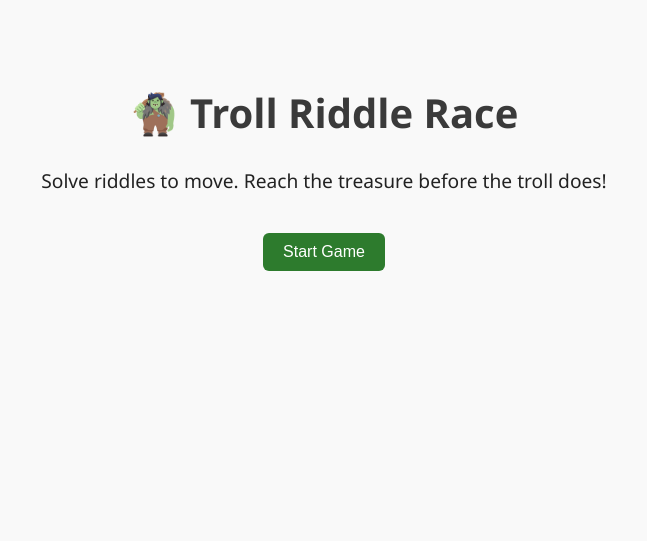
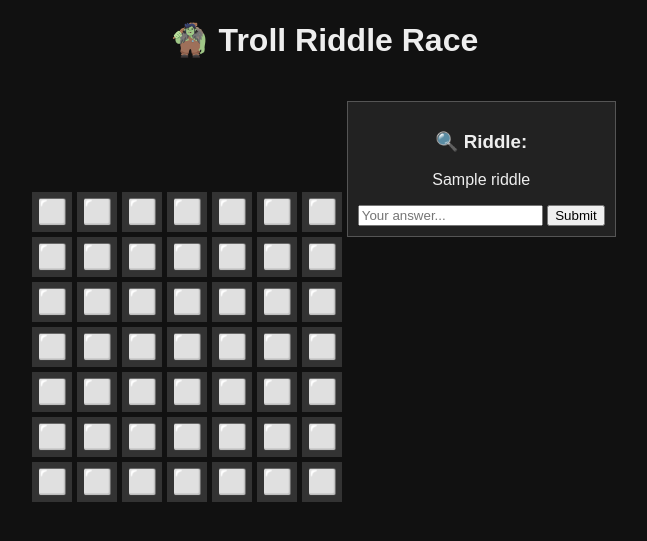
Before and after one commit to seydev27/troll-riddle-race-web, a Flask app: template templates/index.html in a window 1280 px wide. Shown: the top 541 px of the page, without its empty margins (316-963 px from the left). Run offline with Flask 3, Linux system fonts and the light colour scheme; the template is opened without the code that fills it: most values are stand-ins (such as "Sample title", 1, 10 or a date in 2020).

Commit message:
Update index.html
upgraded

```diff
--- a/templates/index.html
+++ b/templates/index.html
@@ -6,42 +6,79 @@
   <title>Troll Riddle Race</title>
   <style>
     body {
-      font-family: 'Segoe UI', Tahoma, Geneva, Verdana, sans-serif;
-      background-color: #f9f9f9;
-      color: #222;
+      font-family: Arial, sans-serif;
+      background: #111;
+      color: #eee;
       text-align: center;
-      padding: 50px;
     }
-    h1 {
-      font-size: 2.5rem;
-      color: #3a3a3a;
+    .board {
+      display: inline-grid;
+      grid-template-columns: repeat(7, 40px);
+      gap: 5px;
+      margin: 20px auto;
     }
-    p {
-      font-size: 1.2rem;
+    .cell {
+      width: 40px;
+      height: 40px;
+      background-color: #333;
+      font-size: 24px;
+      display: flex;
+      justify-content: center;
+      align-items: center;
     }
-    button {
+    .player { background-color: #00bfff; }
+    .troll { background-color: #ff5555; }
+    .treasure { background-color: #f5c518; }
+    .riddle-box {
+      margin-top: 20px;
+      padding: 10px;
+      background-color: #222;
+      border: 1px solid #555;
+      display: inline-block;
+    }
+    .move-btn {
+      margin: 10px 5px;
       padding: 10px 20px;
-      font-size: 1rem;
-      background-color: #2d7b2d;
-      color: white;
+      font-size: 16px;
+      background-color: #444;
+      color: #fff;
       border: none;
-      border-radius: 6px;
       cursor: pointer;
-      margin-top: 20px;
     }
-    button:hover {
-      background-color: #256325;
+    .move-btn:hover {
+      background-color: #666;
     }
   </style>
 </head>
 <body>
+  <h1>🧌 Troll Riddle Race</h1>
+  <p>{{ message }}</p>
 
-  <h1>🧌 Troll Riddle Race</h1>
-  <p>Solve riddles to move. Reach the treasure before the troll does!</p>
+  <div class="board">
+    {% for row in range(7) %}
+      {% for col in range(7) %}
+        <div class="cell">
+          {% if (row, col) == player %}
+            🧍
+          {% elif (row, col) == troll %}
+            👹
+          {% elif (row, col) == treasure %}
+            💰
+          {% else %}
+            ⬜
+          {% endif %}
+        </div>
+      {% endfor %}
+    {% endfor %}
+  </div>
 
-  <form action="/start" method="post">
-    <button type="submit">Start Game</button>
-  </form>
-
+  <div class="riddle-box">
+    <h3>🔍 Riddle:</h3>
+    <p>{{ riddle }}</p>
+    <form action="/answer" method="post">
+      <input type="text" name="answer" placeholder="Your answer..." required>
+      <button type="submit">Submit</button>
+    </form>
+  </div>
 </body>
 </html>
```
